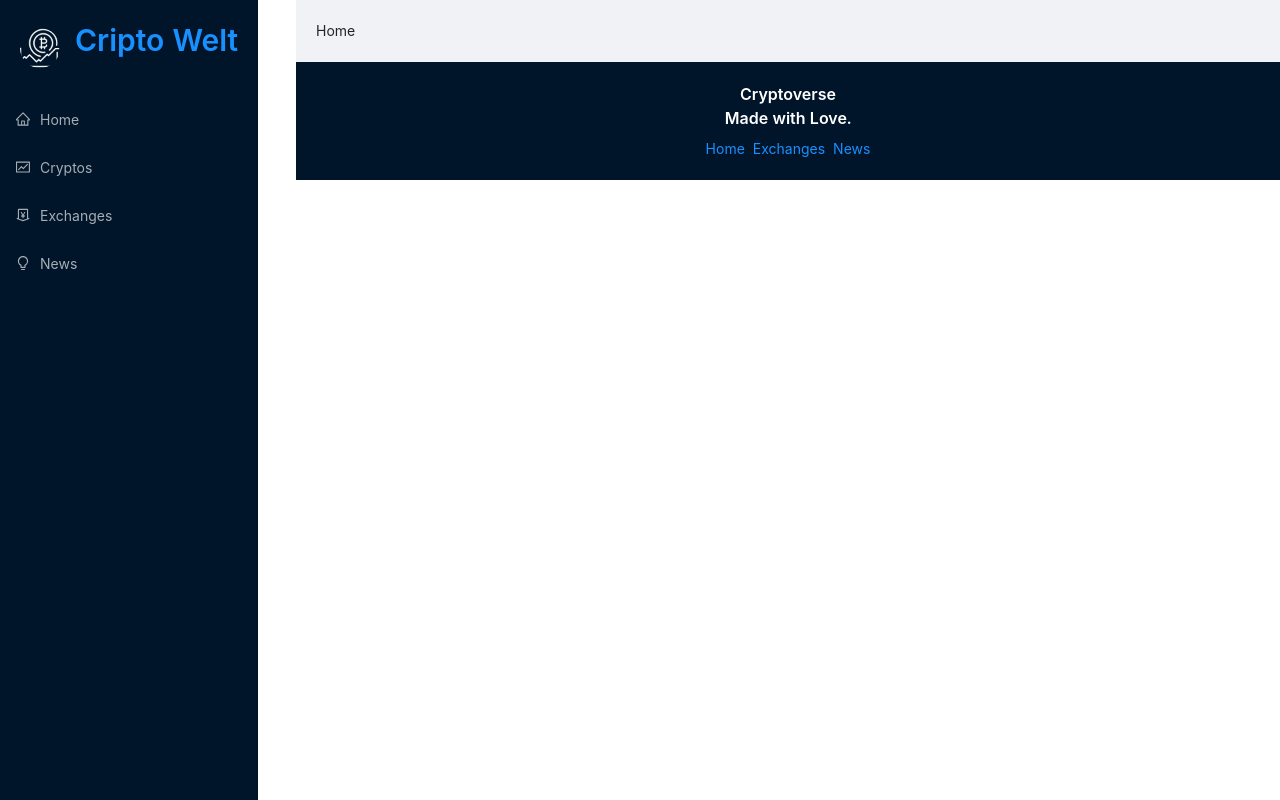
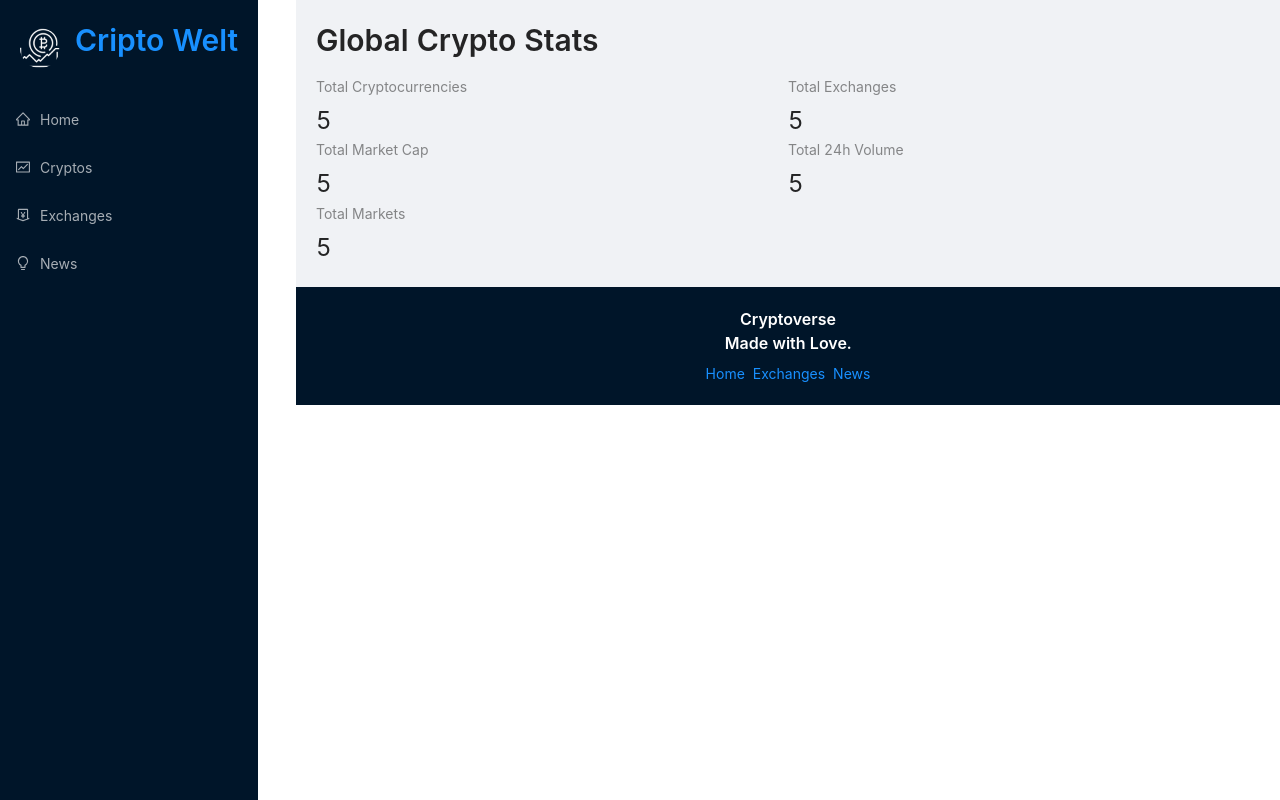
Before and after one commit to maegop/CriptoWelt, a React (Create React App) app: page / in a window 1280 px wide. Built offline with nearby package versions, Linux system fonts and the light colour scheme.

Commit message:
home page crypto stats added

```diff
--- a/src/components/Homepage.jsx
+++ b/src/components/Homepage.jsx
@@ -1,7 +1,34 @@
 import React from "react";
+import millify from "millify";
+import { Typography, Row, Col, Statistic } from "antd";
+import { Link } from "react-router-dom";
 
+const { Title } = Typography;
 const Homepage = () => {
-  return <div>Home</div>;
+  return (
+    <div>
+      <Title level={2} className="heading">
+        Global Crypto Stats
+      </Title>
+      <Row>
+        <Col span={12}>
+          <Statistic title="Total Cryptocurrencies" value={5} />
+        </Col>
+        <Col span={12}>
+          <Statistic title="Total Exchanges" value={5} />
+        </Col>
+        <Col span={12}>
+          <Statistic title="Total Market Cap" value={5} />
+        </Col>
+        <Col span={12}>
+          <Statistic title="Total 24h Volume" value={5} />
+        </Col>
+        <Col span={12}>
+          <Statistic title="Total Markets" value={5} />
+        </Col>
+      </Row>
+    </div>
+  );
 };
 
 export default Homepage;
```
